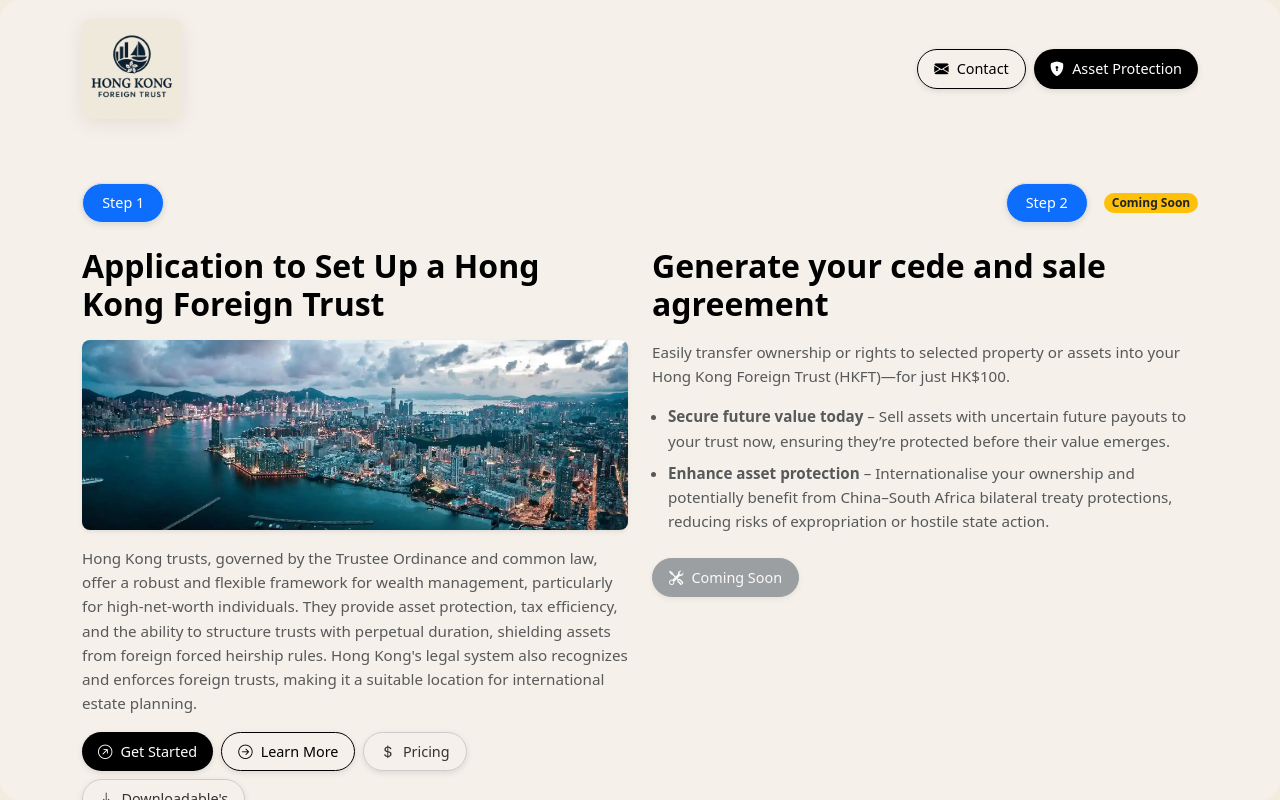
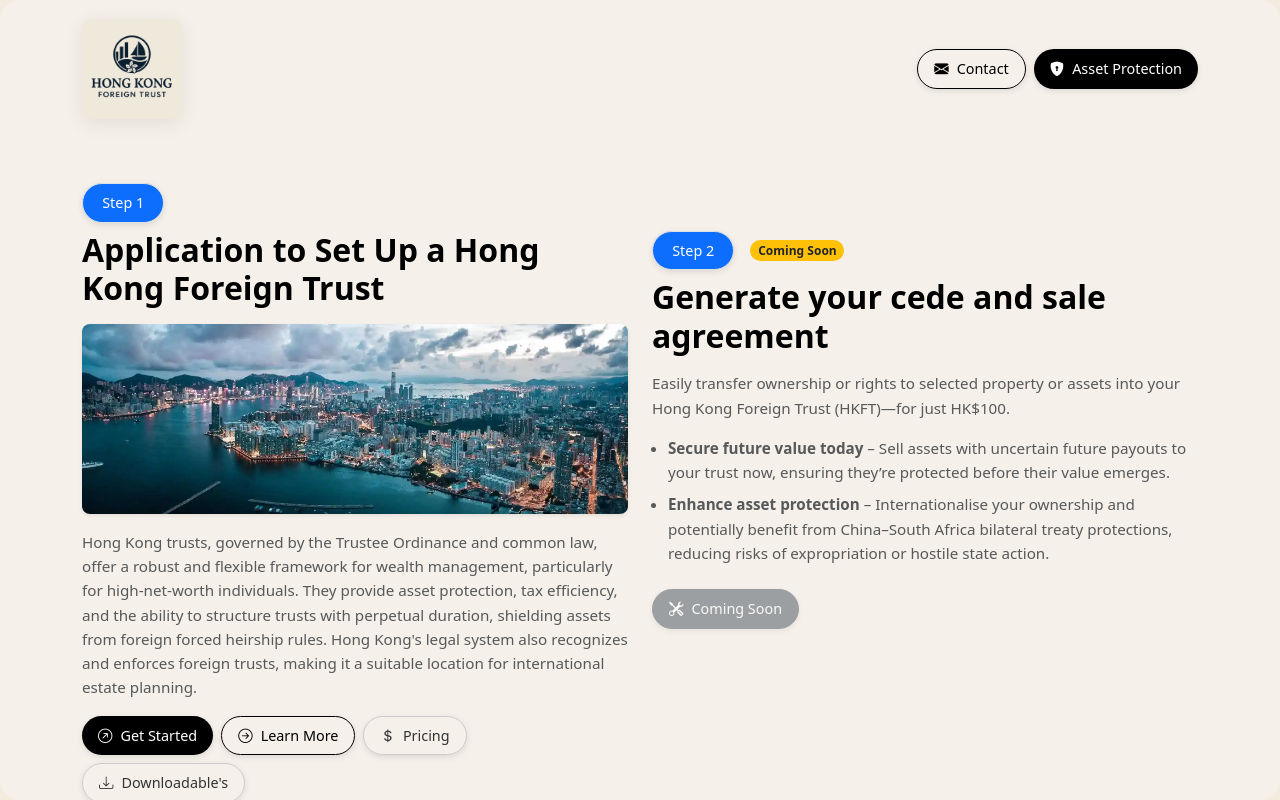
Before and after one commit to WhitelightningDev/hongkongtrust, an Angular app: page / in a window 1280 px wide. Built offline with nearby package versions, Linux system fonts and the light colour scheme.

Commit message:
`Refactor welcome page layout and content`

```diff
--- a/src/app/pages/welcomepage/welcomepage.html
+++ b/src/app/pages/welcomepage/welcomepage.html
@@ -6,7 +6,7 @@
         <img src="hongkonglogo.png" alt="Hong Kong Logo" class="img-fluid rounded-3" style="max-width: 100px;">
       </div>
       <div class="col-6 col-md-8 col-lg-9 text-end">
-        <div class="d-flex justify-content-center justify-content-md-end flex-wrap gap-2">
+        <div class="d-flex justify-content-end flex-wrap gap-2">
           <a href="#contact" class="btn btn-outline-dark rounded-pill d-flex align-items-center gap-2 px-3">
             <i class="bi bi-envelope-fill"></i> Contact
           </a>
@@ -20,24 +20,7 @@
 
   <!-- Main Content Panels -->
   <div class="container py-5">
-
-    <!-- Step Indicators -->
-    <div class="mb-4">
-      <div class="d-flex flex-column flex-lg-row align-items-center justify-content-between gap-3">
-        <div class="d-flex align-items-center gap-3">
-          <h1 class="btn btn-primary btn-sm border rounded-pill d-inline-flex align-items-center gap-2 mb-0">
-            Step 1
-          </h1>
-        </div>
-        <div class="d-flex align-items-center gap-3">
-          <h1 class="btn btn-primary btn-sm border rounded-pill d-inline-flex align-items-center gap-2 mb-0">
-            Step 2
-          </h1>
-          <span class="badge bg-warning text-dark rounded-pill">Coming Soon</span>
-        </div>
-      </div>
-    </div>
-
+    <h1 class="btn btn-primary btn-sm border rounded-pill d-inline-flex align-items-center gap-2">Step 1</h1>
     <div class="row gy-4 align-items-start">
       <!-- Left Panel -->
       <div class="col-12 col-lg-6">
@@ -69,18 +52,22 @@
       </div>
 
       <!-- Right Panel -->
+
+      <!-- Right Panel -->
 <div class="col-12 col-lg-6">
+  <div class="d-flex align-items-center gap-3 mb-2">
+    <h1 class="btn btn-primary btn-sm border rounded-pill d-inline-flex align-items-center gap-2 mb-0">
+      Step 2
+    </h1>
+    <span class="badge bg-warning text-dark rounded-pill">Coming Soon</span>
+  </div>
   <h2 class="fw-bold mb-3">Generate your cede and sale agreement</h2>
   <p class="small text-muted mb-3">
-          Easily transfer ownership or rights to selected property or assets into your Hong Kong Foreign Trust
-          (HKFT)—for just HK$100.
+    Easily transfer ownership or rights to selected property or assets into your Hong Kong Foreign Trust (HKFT)—for just HK$100.
   </p>
   <ul class="small mb-4 text-muted ps-3">
-          <li class="mb-2"><strong>Secure future value today</strong> – Sell assets with uncertain future payouts to
-            your trust now, ensuring they’re protected before their value emerges.</li>
-          <li><strong>Enhance asset protection</strong> – Internationalise your ownership and potentially benefit from
-            China–South Africa bilateral treaty protections, reducing risks of expropriation or hostile state action.
-          </li>
+    <li class="mb-2"><strong>Secure future value today</strong> – Sell assets with uncertain future payouts to your trust now, ensuring they’re protected before their value emerges.</li>
+    <li><strong>Enhance asset protection</strong> – Internationalise your ownership and potentially benefit from China–South Africa bilateral treaty protections, reducing risks of expropriation or hostile state action.</li>
   </ul>
   <button class="btn btn-secondary rounded-pill d-flex align-items-center gap-2 px-3" disabled>
     <i class="bi bi-tools"></i> Coming Soon
@@ -89,6 +76,4 @@
     </div>
   </div>
 </div>
-
-<!-- Terms Modal -->
 <app-notice *ngIf="showModal" (onAccept)="acceptTerms()" (onClose)="showModal = false"></app-notice>
```
Lines whose indentation alone changed are shown as unchanged.
